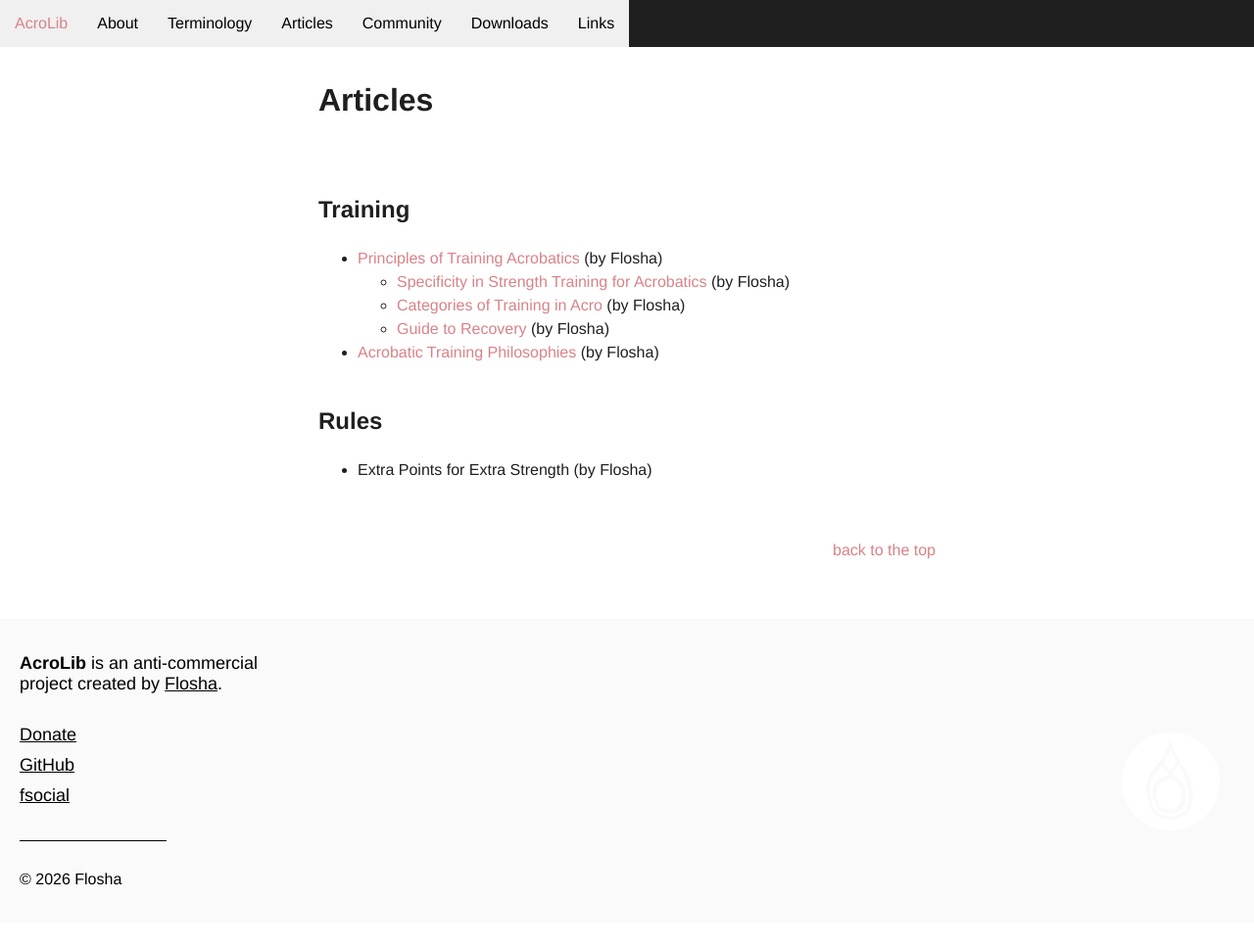
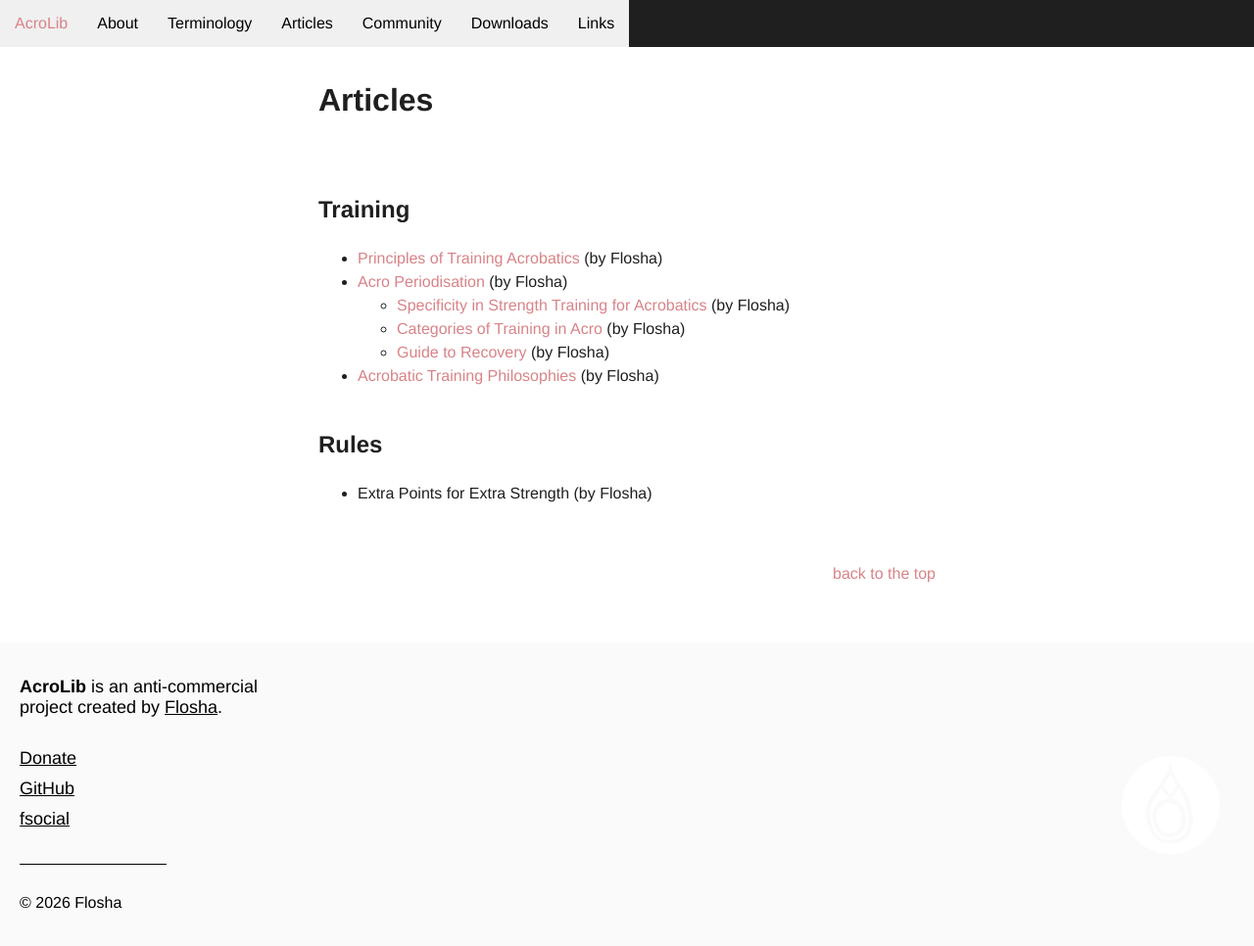
Before and after one commit to floshin/acrolib, a Jekyll site: the page built from articles.md, in a window 1280 px wide. Shown: the whole page at 98% size. Built offline with Jekyll 4.4.1, drawn with Linux system fonts in a browser that asks for light colours; our own code applies the rules of GitHub Pages for plain Markdown files; before the commit the page ends 942 px from its top, so only the background shows below that.

Commit message:
Update articles.md

```diff
--- a/articles.md
+++ b/articles.md
@@ -3,6 +3,7 @@
 ## Training
 
 * [Principles of Training Acrobatics](/training/load-management) (by Flosha)
+* [Acro Periodisation](/training/periodisation) (by Flosha)
   * [Specificity in Strength Training for Acrobatics](/training/specificity) (by Flosha)
   * [Categories of Training in Acro](/training/training-categories) (by Flosha)
   * [Guide to Recovery](/training/recovery-guide) (by Flosha)
```
